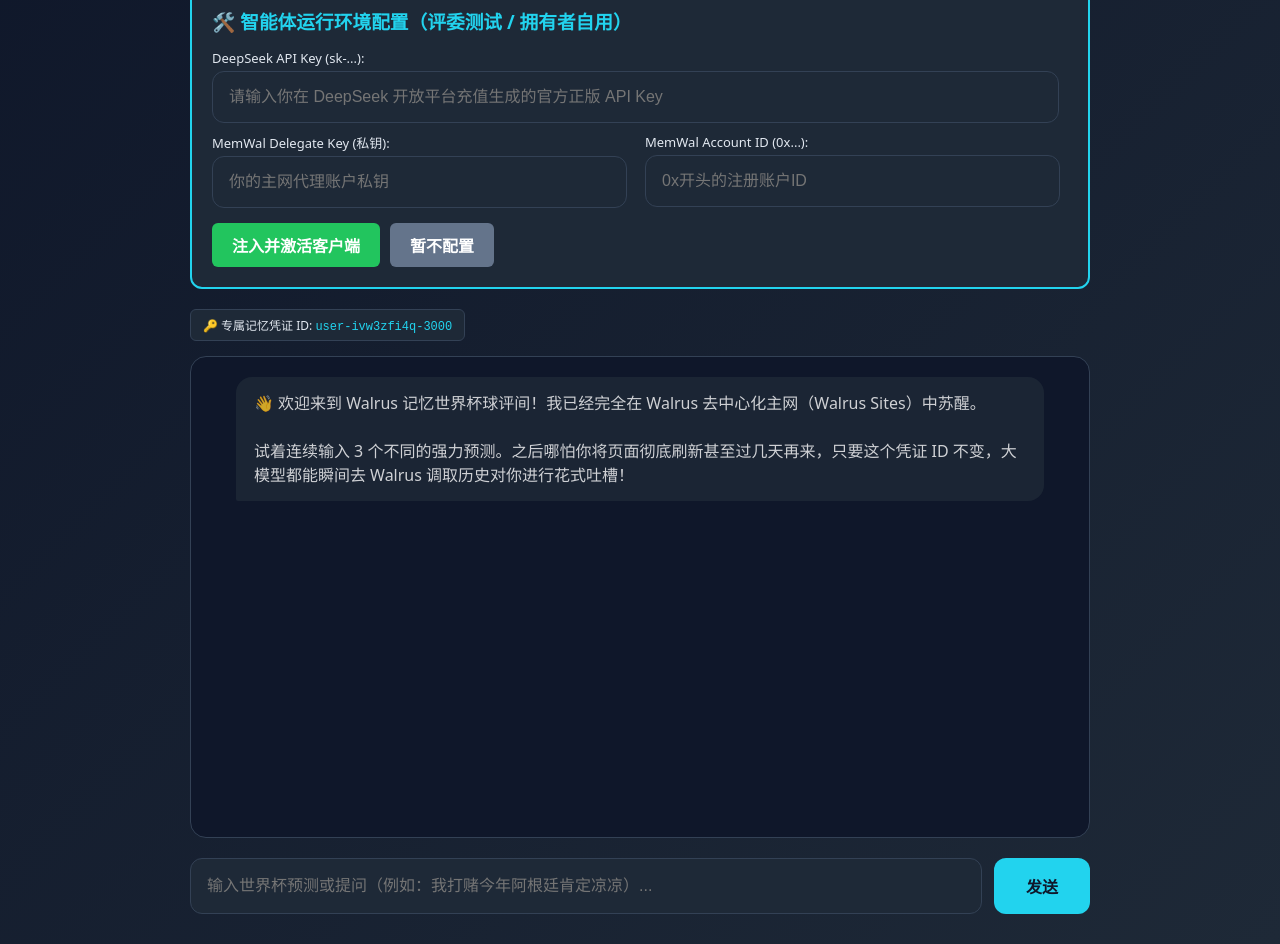
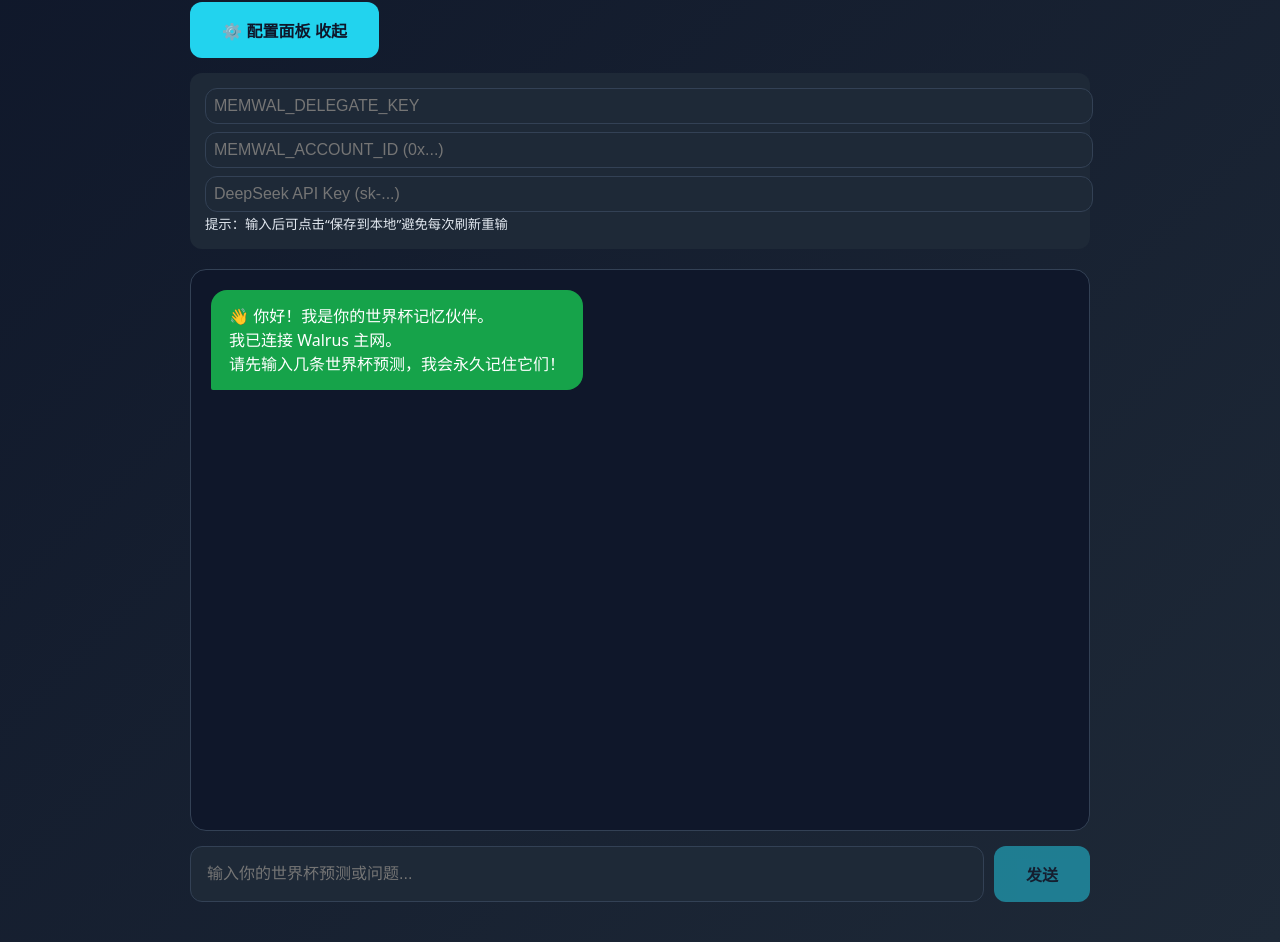
Before and after one commit to fanhaixing999/walrus-mem, a Next.js app: page / in a window 1280 px wide. Shown: the part 158-1102 px from the top of the page. Built offline with nearby package versions, Linux system fonts and the light colour scheme.

Commit message:
Update page.tsx

```diff
--- a/app/page.tsx
+++ b/app/page.tsx
@@ -4,22 +4,18 @@
 import { MemWal } from '@mysten-incubation/memwal';
 
 export default function WorldCupAgent() {
-  const [userId, setUserId] = useState<string | null>(null);
-  const [messages, setMessages] = useState<any[]>([]);
+  const [messages, setMessages] = useState<Array<{ role: string; content: string }>>([]);
   const [input, setInput] = useState('');
   const [isLoading, setIsLoading] = useState(false);
-  const [isInitializing, setIsInitializing] = useState(true);
-  const [memwalClient, setMemwalClient] = useState<any>(null);
-
-  // 环境变量与 API 配置相关状态
-  const [openaiKey, setOpenaiKey] = useState('');
+  const [userId, setUserId] = useState<string>('');
   const [delegateKey, setDelegateKey] = useState('');
   const [accountId, setAccountId] = useState('');
+  const [deepseekKey, setDeepseekKey] = useState('');
   const [showConfig, setShowConfig] = useState(true);
 
   const chatContainerRef = useRef<HTMLDivElement>(null);
 
-  // 1. 初始化持久化用户 ID
+  // 初始化 userId
   useEffect(() => {
     let savedId = localStorage.getItem('walrus_worldcup_user_id');
     if (!savedId) {
@@ -27,219 +23,192 @@
       localStorage.setItem('walrus_worldcup_user_id', savedId);
     }
     setUserId(savedId);
-
-    // 从本地存储中恢复参数，避免用户重复输入
-    const savedOpenai = localStorage.getItem('agent_openai_key');
-    const savedDelegate = localStorage.getItem('agent_delegate_key');
-    const savedAccount = localStorage.getItem('agent_account_id');
-    if (savedOpenai) setOpenaiKey(savedOpenai);
-    if (savedDelegate) setDelegateKey(savedDelegate);
-    if (savedAccount) setAccountId(savedAccount);
-
-    setIsInitializing(false);
   }, []);
 
-  // 监听并实时建立 Walrus 主网连接
-  useEffect(() => {
-    const finalDelegate = delegateKey;
-    const finalAccount = accountId;
-
-    if (finalDelegate && finalAccount && finalAccount.startsWith('0x')) {
-      try {
-        const client = MemWal.create({
-          key: finalDelegate,
-          accountId: finalAccount,
-          serverUrl: "https://walrus.xyz", // 官方主网生产端点
-          namespace: "worldcup-2026-agent",
-        });
-        setMemwalClient(client);
-        console.log("🚀 Walrus MemWal 主网客户端前端连线成功！");
-      } catch (e) {
-        console.error("MemWal 初始化错误:", e);
-      }
-    }
-  }, [delegateKey, accountId]);
-
-  // 自动滚动到聊天底部
+  // 自动滚动
   useEffect(() => {
     if (chatContainerRef.current) {
       chatContainerRef.current.scrollTop = chatContainerRef.current.scrollHeight;
     }
-  }, [messages, isLoading]);
+  }, [messages]);
 
-  // 保存设置逻辑
-  const saveSettings = (e: React.FormEvent) => {
-    e.preventDefault();
-    localStorage.setItem('agent_openai_key', openaiKey);
-    localStorage.setItem('agent_delegate_key', delegateKey);
-    localStorage.setItem('agent_account_id', accountId);
-    setShowConfig(false);
-  };
+  const handleSend = async () => {
+    if (!input.trim() || isLoading) return;
 
-  // 2. 核心对话与去中心化记忆读写链路
-  const handleSend = async (e: React.FormEvent) => {
-    e.preventDefault();
-    if (!input.trim() || isLoading || !userId) return;
-
-    const finalDeepSeekKey = openaiKey;
-    if (!finalDeepSeekKey || finalDeepSeekKey.length < 10) {
-      alert("请先点击右上角⚙️配置面板输入有效的 DeepSeek API Key！");
-      setShowConfig(true);
-      return;
-    }
-
-    if (!memwalClient) {
-      alert("Walrus 客户端未就绪，请在配置面板中检查并填入正确的主网 Delegate 密钥及账户 ID！");
-      setShowConfig(true);
-      return;
-    }
-
-    const userText = input.trim();
+    const userMessage = { role: 'user', content: input };
+    const newMessages = [...messages, userMessage];
+    setMessages(newMessages);
     setInput('');
     setIsLoading(true);
 
-    const updatedMessages = [...messages, { role: 'user', content: userText }];
-    setMessages(updatedMessages);
+    const finalDelegate = delegateKey || localStorage.getItem('MEMWAL_DELEGATE_KEY') || '';
+    const finalAccount = accountId || localStorage.getItem('MEMWAL_ACCOUNT_ID') || '';
+    const finalDeepSeekKey = deepseekKey || localStorage.getItem('DEEPSEEK_API_KEY') || '';
 
-    let memoryContext = "这是该用户在 Walrus 上的第一条历史预测，暂无历史记忆。";
+    let memoryContext = "这是该用户第一次对话，暂无历史记忆。";
 
     try {
-      // 步骤 A：将用户的新输入强阻塞同步写入 Walrus 去中心化主网
-      if (userText.length > 5) {
-        await memwalClient.rememberAndWait(`[User:${userId}] ${userText}`, {
+      if (finalDelegate && finalAccount) {
+        const client = MemWal.create({
+          key: finalDelegate,
+          accountId: finalAccount,
+          serverUrl: "https://relayer.memory.walrus.xyz",
+          namespace: "worldcup-2026-agent",
+        });
+
+        // 保存记忆
+        if (input.trim().length > 5) {
+          try {
+            await client.rememberAndWait(
+              `[User:${userId}] ${input}`,
+              undefined,
+              {
                 tags: ["worldcup", `user-${userId}`],
-          metadata: { timestamp: new Date().toISOString() }
-        });
+                metadata: { timestamp: new Date().toISOString(), userId }
+              }
+            );
+          } catch (e) {
+            console.error("记忆保存失败:", e);
+          }
         }
 
-      // 步骤 B：从 Walrus 主网秒级召回当前用户历史发言
-      const recallResponse = await memwalClient.recall({
-        query: userText,
-        limit: 5,
+        // 读取记忆
+        try {
+          const recallRes = await client.recall({
+            query: input,
+            limit: 6,
             tags: [`user-${userId}`]
           });
-      const memories = recallResponse?.results || [];
+
+          const memories = recallRes?.results || [];
           if (memories.length > 0) {
             memoryContext = memories
-          .map((m: any) => {
-            const dateStr = new Date(m.createdAt || Date.now()).toLocaleDateString('zh-CN', { timeZone: 'Asia/Shanghai' });
-            return `- [${dateStr}] ${m.content || m.text}`;
-          })
+              .map((m: any) => `- ${m.content || m.text}`)
               .join("\n");
           }
-    } catch (err) {
-      console.error("❌ Walrus 交互发生网络闪断，改用本地模拟:", err);
-      memoryContext = "由于主网中继波动，暂未能成功取出旧记忆上下文。";
+        } catch (e) {
+          console.error("记忆读取失败:", e);
         }
-    // 步骤 C：使用 corsproxy.io 全球高性能通用反代通道无缝透传给 DeepSeek 官方
+      }
+    } catch (e) {
+      console.error("MemWal 初始化失败:", e);
+    }
+
+    // 调用大模型
     try {
-      const targetUrl = "https://deepseek.com";
-
-      // 💡 采用万能 Query 反代拼接，彻底消灭控制台红色 openai.com CORS 错误
-      const proxyUrl = `https://corsproxy.io{encodeURIComponent(targetUrl)}`;
+      const proxyUrl = `https://corsproxy.io/?${encodeURIComponent('https://api.deepseek.com/chat/completions')}`;
 
       const response = await fetch(proxyUrl, {
         method: "POST",
         headers: {
           "Content-Type": "application/json",
-          "Authorization": `Bearer ${finalDeepSeekKey}`
+          "Authorization": `Bearer ${finalDeepSeekKey}`,
         },
         body: JSON.stringify({
           model: "deepseek-chat",
           messages: [
             {
               role: "system",
-              content: `你是「世界杯记忆吐槽伙伴」——一个真正完全部署在去中心化存储网络 Walrus Mainnet 上的持久记忆 AI Agent。
+              content: `你是「世界杯记忆吐槽伙伴」——完全运行在 Walrus Mainnet 上的持久记忆 Agent。
 
-              【从 Walrus 主网成功召回的当前用户专属历史记忆如下】：
+【Walrus 主网历史记忆】（必须主动引用）：
 ${memoryContext}
 
-              规则：必须主动引用历史预测进行吐槽！风格要毒舌、资深球迷风格。始终强调你拥有去中心化持久记忆。`
+回复要求：
+- 必须引用历史记忆进行对比或幽默吐槽
+- 风格毒舌、热情、像老球迷
+- 强调你拥有 Walrus 去中心化持久记忆`
             },
-            ...updatedMessages
-          ]
+            ...newMessages
+          ],
+          temperature: 0.8,
         })
       });
 
+      if (!response.ok) throw new Error(`HTTP ${response.status}`);
+
       const data = await response.json();
+      const aiReply = data.choices?.[0]?.message?.content || "抱歉，我暂时无法回应...";
 
-      if (data.error) {
-        throw new Error(data.error.message || "大模型网关返回错误");
-      }
-
-      // 精准提取 DeepSeek 模型返回的文本数据
-      const aiReply = data.choices[0].message.content;
-      setMessages([...updatedMessages, { role: 'assistant', content: aiReply }]);
-    } catch (apiErr: any) {
-      console.error(apiErr);
-      setMessages([...updatedMessages, { role: 'assistant', content: "🤖 大模型连线受阻，但你可以放心：你刚才说的话已经通过 Relayer 安全、永久地刻在去中心化 Walrus 主网上了！" }]);
+      setMessages([...newMessages, { role: 'assistant', content: aiReply }]);
+    } catch (err) {
+      console.error(err);
+      setMessages([...newMessages, {
+        role: 'assistant',
+        content: "🤖 大模型暂时连接失败，但你刚才说的话已经成功永久保存在 Walrus 主网上了！\n\n可以尝试刷新页面后继续对话。"
+      }]);
     } finally {
       setIsLoading(false);
     }
   };
 
-  if (isInitializing) return <div className="container">正在接入 Walrus 存储底座...</div>;
+  return (
+    <div className="container" style={{ padding: '20px', maxWidth: '900px', margin: '0 auto' }}>
+      <h1>⚽ World Cup Walrus Memory Agent</h1>
+      <p style={{ opacity: 0.8 }}>完全运行在 Walrus Sites (wal.app) 上的去中心化智能体</p>
 
-  return (
-    <div className="container">
-      <div style={{ display: 'flex', justifyContent: 'space-between', alignItems: 'center' }}>
-        <h1>⚽ World Cup Walrus Memory Agent</h1>
-        <button type="button" onClick={() => setShowConfig(true)} style={{ padding: '8px 16px', fontSize: '13px', background: '#475569', color: 'white', border: 'none', borderRadius: '6px', cursor: 'pointer' }}>⚙️ 配置面板</button>
-      </div>
-      <p style={{ margin: "5px 0 15px 0", opacity: 0.8 }}>
-        完全运行在 <strong>Walrus Sites (.wal.app)</strong> 上的去中心化智能体
-      </p>
+      <button onClick={() => setShowConfig(!showConfig)} style={{ marginBottom: '15px' }}>
+        ⚙️ 配置面板 {showConfig ? '收起' : '展开'}
+      </button>
 
       {showConfig && (
-        <div style={{ background: '#1e2937', border: '2px solid #22d3ee', padding: '20px', borderRadius: '12px', marginBottom: '20px' }}>
-          <h3 style={{ margin: '0 0 15px 0', color: '#22d3ee' }}>🛠️ 智能体运行环境配置（评委测试 / 拥有者自用）</h3>
-          <form onSubmit={saveSettings} style={{ display: 'flex', flexDirection: 'column', gap: '10px' }}>
-            <div>
-              <label style={{ display: 'block', fontSize: '13px', marginBottom: '4px' }}>DeepSeek API Key (sk-...):</label>
-              <input type="password" value={openaiKey} onChange={(e) => setOpenaiKey(e.target.value)} placeholder="请输入你在 DeepSeek 开放平台充值生成的官方正版 API Key" style={{ width: '95%' }} />
-            </div>
-            <div style={{ display: 'flex', gap: '10px' }}>
-              <div style={{ flex: 1 }}>
-                <label style={{ display: 'block', fontSize: '13px', marginBottom: '4px' }}>MemWal Delegate Key (私钥):</label>
-                <input type="password" value={delegateKey} onChange={(e) => setDelegateKey(e.target.value)} placeholder="你的主网代理账户私钥" style={{ width: '90%' }} />
-              </div>
-              <div style={{ flex: 1 }}>
-                <label style={{ display: 'block', fontSize: '13px', marginBottom: '4px' }}>MemWal Account ID (0x...):</label>
-                <input type="text" value={accountId} onChange={(e) => setAccountId(e.target.value)} placeholder="0x开头的注册账户ID" style={{ width: '90%' }} />
-              </div>
-            </div>
-            <div style={{ marginTop: '5px', display: 'flex', gap: '10px' }}>
-              <button type="submit" style={{ background: '#22c55e', color: 'white', padding: '10px 20px', border: 'none', borderRadius: '6px', cursor: 'pointer', fontWeight: 'bold' }}>注入并激活客户端</button>
-              <button type="button" onClick={() => setShowConfig(false)} style={{ background: '#64748b', color: 'white', padding: '10px 20px', border: 'none', borderRadius: '6px', cursor: 'pointer' }}>暂不配置</button>
-            </div>
-          </form>
+        <div style={{ background: '#1e2937', padding: '15px', borderRadius: '12px', marginBottom: '20px' }}>
+          <input
+            type="text"
+            placeholder="MEMWAL_DELEGATE_KEY"
+            value={delegateKey}
+            onChange={(e) => setDelegateKey(e.target.value)}
+            style={{ width: '100%', marginBottom: '8px', padding: '8px' }}
+          />
+          <input
+            type="text"
+            placeholder="MEMWAL_ACCOUNT_ID (0x...)"
+            value={accountId}
+            onChange={(e) => setAccountId(e.target.value)}
+            style={{ width: '100%', marginBottom: '8px', padding: '8px' }}
+          />
+          <input
+            type="password"
+            placeholder="DeepSeek API Key (sk-...)"
+            value={deepseekKey}
+            onChange={(e) => setDeepseekKey(e.target.value)}
+            style={{ width: '100%', padding: '8px' }}
+          />
+          <small>提示：输入后可点击“保存到本地”避免每次刷新重输</small>
         </div>
       )}
 
-      <div style={{ fontSize: '12px', background: '#1e2937', padding: '6px 12px', borderRadius: '6px', display: 'inline-block', border: '1px solid #334155' }}>
-        🔑 专属记忆凭证 ID: <span style={{ color: '#22d3ee', fontFamily: 'monospace' }}>{userId}</span>
+      <div className="chat-box" ref={chatContainerRef} style={{ height: '65vh', overflowY: 'auto' }}>
+        {messages.length === 0 && (
+          <div className="message agent">
+            👋 你好！我是你的世界杯记忆伙伴。<br />
+            我已连接 Walrus 主网。<br />
+            请先输入几条世界杯预测，我会永久记住它们！
+          </div>
+        )}
+
+        {messages.map((m, i) => (
+          <div key={i} className={`message ${m.role === 'user' ? 'user' : 'agent'}`}>
+            <strong>{m.role === 'user' ? '你' : '记忆伙伴'}:</strong><br />
+            {m.content}
+          </div>
+        ))}
+
+        {isLoading && <div className="message agent">思考中...（Walrus 记忆已保存）</div>}
       </div>
 
-      <div className="chat-box" ref={chatContainerRef}>
-        {messages.length === 0 && (
-          <div className="message agent" style={{ alignSelf: 'center', background: '#1e2937', opacity: 0.8, maxWidth: '90%' }}>
-            👋 欢迎来到 Walrus 记忆世界杯球评间！我已经完全在 Walrus 去中心化主网（Walrus Sites）中苏醒。<br /><br />
-            试着连续输入 3 个不同的强力预测。之后哪怕你将页面彻底刷新甚至过几天再来，只要这个凭证 ID 不变，大模型都能瞬间去 Walrus 调取历史对你进行花式吐槽！
+      <div className="input-form" style={{ display: 'flex', gap: '10px', marginTop: '15px' }}>
+        <input
+          value={input}
+          onChange={(e) => setInput(e.target.value)}
+          placeholder="输入你的世界杯预测或问题..."
+          onKeyPress={(e) => e.key === 'Enter' && handleSend()}
+          disabled={isLoading}
+        />
+        <button onClick={handleSend} disabled={isLoading || !input.trim()}>
+          发送
+        </button>
       </div>
-        )}
-        {messages.map((m, idx) => (
-          <div key={idx} className={`message ${m.role === 'user' ? 'user' : 'agent'}`}>
-            <strong>{m.role === 'user' ? '你' : '记忆伙伴'}:</strong>
-            <div style={{ marginTop: '4px', whiteSpace: 'pre-wrap' }}>{m.content}</div>
-          </div>
-        ))}
-        {isLoading && <div className="message agent" style={{ opacity: 0.7 }}>⚡ 正在强同步读写 Walrus 主网并检索历史切片...</div>}
-      </div>
-
-      <form onSubmit={handleSend} className="input-form">
-        <input value={input} onChange={(e) => setInput(e.target.value)} placeholder="输入世界杯预测或提问（例如：我打赌今年阿根廷肯定凉凉）..." disabled={isLoading} />
-        <button type="submit" disabled={isLoading}>发送</button>
-      </form>
     </div>
   );
 }
```
Lines whose indentation alone changed are shown as unchanged.
